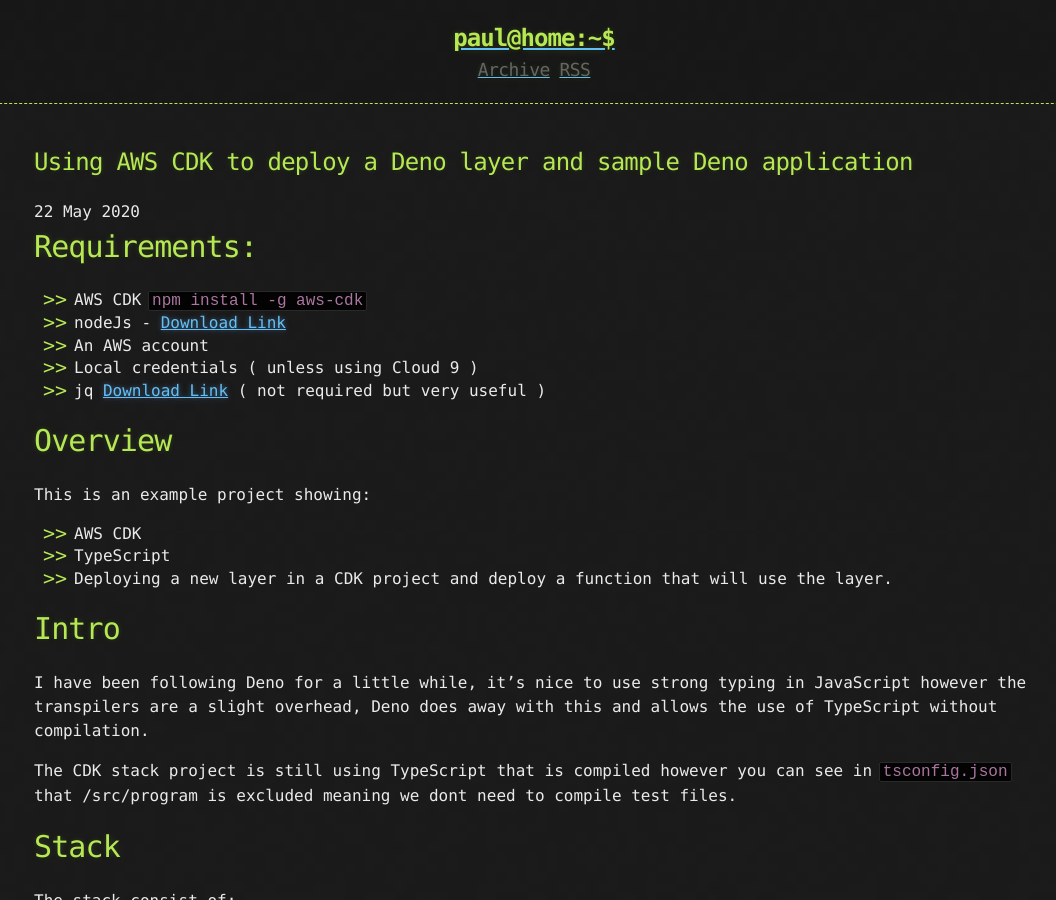
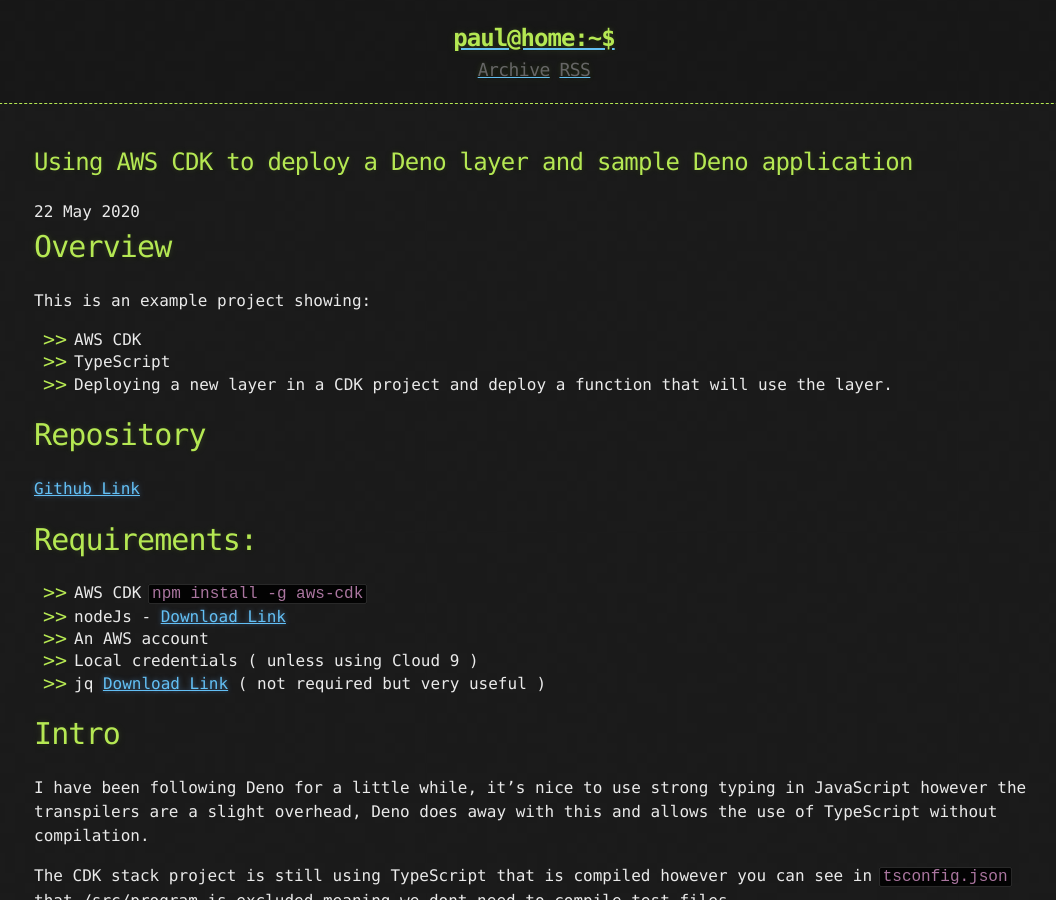
Before and after one commit to kukielp/sample-blog, a Jekyll site: the page built from _posts/2020-06-03-AWS-CDK-DENO.md, in a window 1280 px wide and 900 px high. Shown: the whole window, without its empty margins (106-1162 px from the left). Built offline with Jekyll 4.4.1, drawn with Linux system fonts in a browser that asks for light colours; a script that is not in the unit is left out; part of the change alters nothing that is shown.

Commit message:
Updates to Deno

```diff
--- a/_posts/2020-06-03-AWS-CDK-DENO.md
+++ b/_posts/2020-06-03-AWS-CDK-DENO.md
@@ -4,6 +4,17 @@ title:  "Using AWS CDK to deploy a Deno layer and sample Deno application"
 date:   2020-05-22 018:18:12 +1000
 categories: aws Deno lambda api cdk docker
 ---
+
+# Overview
+
+This is an example project showing:
+- AWS CDK
+- TypeScript
+- Deploying a new layer in a CDK project and deploy a function that will use the layer.
+
+# Repository
+
+ [Github Link](https://github.com/kukielp/deno-lambda-cdk)
 
 # Requirements:
 - AWS CDK
@@ -12,13 +23,6 @@ categories: aws Deno lambda api cdk docker
 - An AWS account
 - Local credentials ( unless using Cloud 9 )
 - jq [Download Link](https://stedolan.github.io/jq/) ( not required but very useful )
-
-# Overview
-
-This is an example project showing:
-- AWS CDK
-- TypeScript
-- Deploying a new layer in a CDK project and deploy a function that will use the layer.
 
 # Intro
 I have been following Deno for a little while, it's nice to use strong typing in JavaScript however the transpilers are a slight overhead, Deno does away with this and allows the use of TypeScript without compilation.
```
